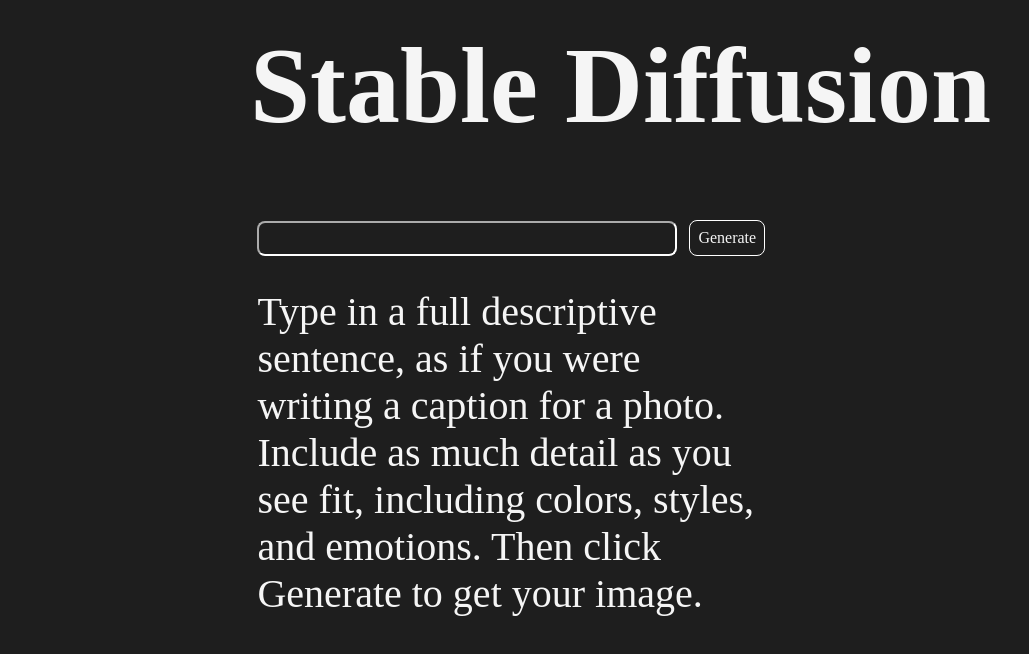
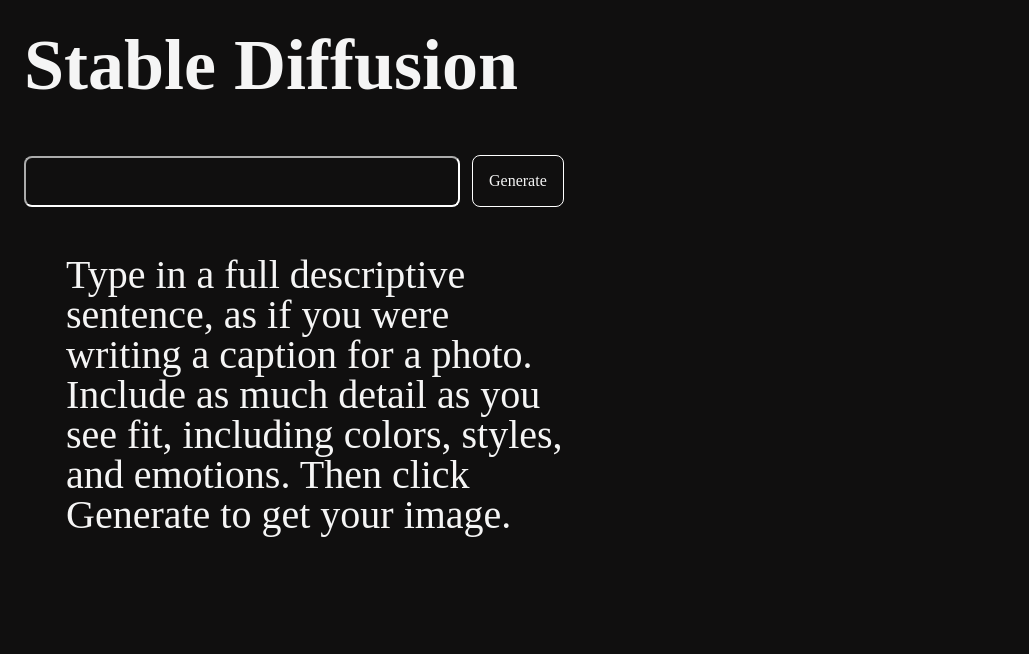
Before and after one commit to ralu-ugo/Stable-Diffusion-Demo, a React (Create React App) app: page / in a window 1280 px wide. Shown: the top 654 px of the page, without its empty margins (0-1029 px from the left). Built offline with nearby package versions, Linux system fonts and the light colour scheme; a web font is replaced by a local one.

Commit message:
Updated page layout

```diff
--- a/src/App.css
+++ b/src/App.css
@@ -5,7 +5,8 @@
 
 body{
   /* margin: 16px; */
-  background-color: #1e1e1e;
+  background-color: #100F0F;
+  /* background-color: whitesmoke; */
   color: whitesmoke;
   font-family: 'Bellota Text', cursive;
 }
@@ -17,21 +18,25 @@
 
 .title{
   margin-top: 24px;
-  margin-left: 250px;
-  font-size: 108px;
+  margin-left: 24px;
+  font-size: 72px;
   font-family: 'Londrina Shadow', cursive;
 }
 
 .body{
-  display: flex;
-  justify-content: space-evenly;
+  display: grid;
+  grid-template-columns: 1fr 1fr;
+  /* justify-content: space-evenly; */
+  margin-left: 24px;
 }
 
 .desc{
-  margin-top: 32px;
-  margin-left: 0px;
+  margin-top: 48px;
+  margin-left: 42px;
   font-size: 40px;
+  line-height: 1;
   /* width: 50%; */
+
 }
 
 .input-area{
@@ -50,14 +55,14 @@
 
 p{
   width: 500px;
-  margin-left: 250px;
+  margin-left: 0px;
   margin-top: 0px;
 
 }
 
 input{
   width: 400px;
-  padding: 8px;
+  padding: 16px;
   background-color: transparent;
   border-radius: 8px;
   border-color:#ffff;
@@ -68,18 +73,16 @@
 
 img{
   display: inline-block;
-  /* flex-wrap:wrap; */
   align-items:center;
   width: 600px;
-  /* height: 600px; */
   margin-top: 24px;
-  margin-left: 250px;
+  border-radius: 8px;
 
 
 }
 
 .button{
-  padding: 8px;
+  padding: 16px;
   border-radius: 8px;
   border: 0.5px;
   background-color: transparent;
@@ -87,3 +90,8 @@
   border: 1px solid white;
   margin-left: 12px;
 }
+
+span{
+  font-size: 108px;
+  line-height: 1;
+}
```
Also changed, not shown: src/App.js (+2 -2 lines).
